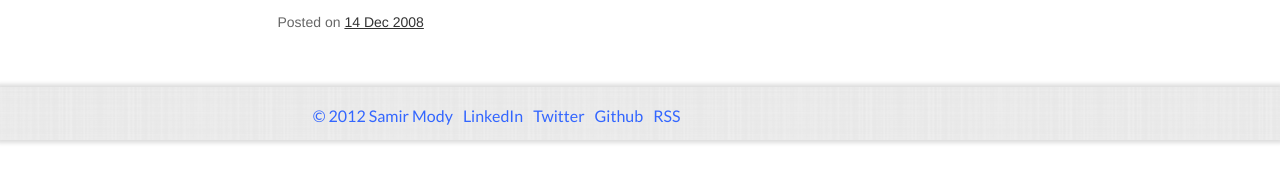
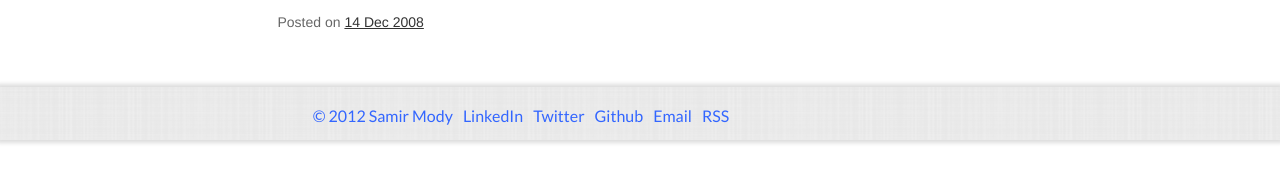
Before and after one commit to samirmody/samirmody.github.com, a Jekyll site: the page built from index.html, in a window 1280 px wide. Shown: the part 404-587 px from the top of the page. Built offline with Jekyll 4.4.1, drawn with Linux system fonts in a browser that asks for light colours; Markdown is read by kramdown in place of the engine named in the settings.

Commit message:
small edit

```diff
--- a/_layouts/default.html
+++ b/_layouts/default.html
@@ -42,6 +42,7 @@
                     <li><a href="http://www.linkedin.com/pub/samir-mody/47/261/185" target="_blank">LinkedIn</a></li>
                     <li><a href="/gotcha/" target="_blank">Twitter</a></li>
                     <li><a href="https://github.com/samirmody" target="_blank">Github</a></li>
+                    <li><a href="/gotcha/">Email</a></li>
                     <li><a href="/atom.xml">RSS</a></li>
                 </ul>
             </div>
```
